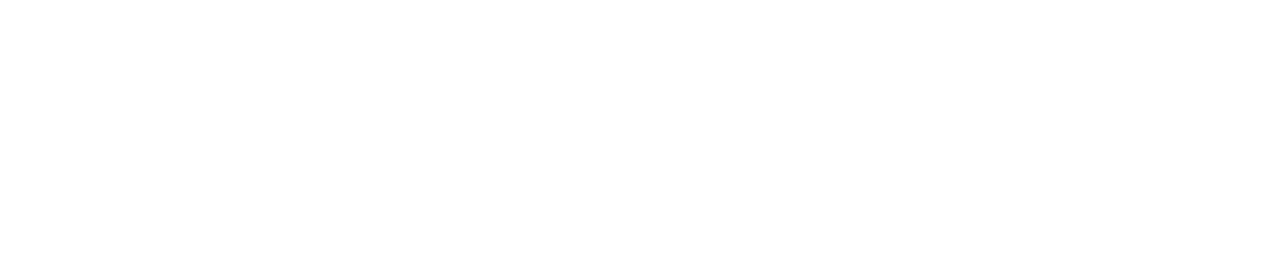
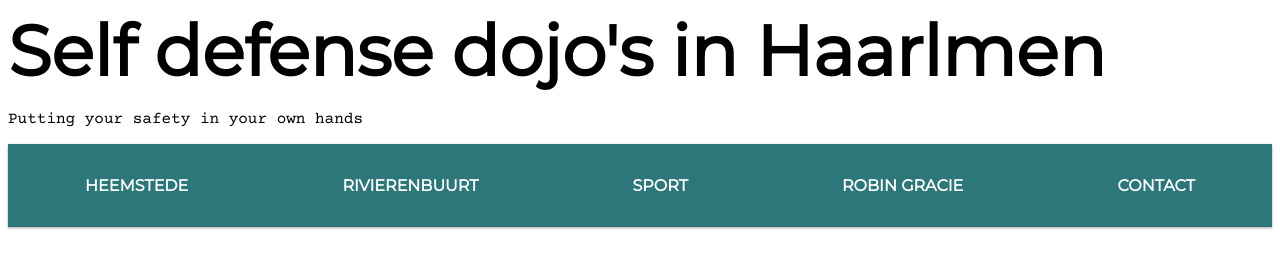
Before and after one commit to sselfie/Web-Markup, a plain HTML site: page index.html in a window 1280 px wide. Drawn offline with nearby package versions, Linux system fonts and the light colour scheme.

Commit message:
Menu finished

```diff
--- a/css/main.css
+++ b/css/main.css
@@ -0,0 +1,74 @@
+html{
+    scroll-behavior: smooth;
+}
+body{
+	magin: 0px;
+}
+h1{
+    color: #000;
+    margin: auto;
+    font-size: 70px;
+	font-family: 'Montserrat', sans-serif;
+}
+p{
+	font-family: 'Courier Prime', monospace;
+
+}
+.menu{
+  background-color: #2d777b;
+  box-shadow: 0 1px 3px 0 rgba(0, 0, 0, .12), 0 1px 2px 0 rgba(0, 0, 0, .24);
+}
+.menu_ul{
+  display: flex;
+  text-align: center;
+  padding-left: 0;
+  margin-top: 0;
+  margin-bottom: 0;
+  list-style: none;
+}
+.menuli{
+  flex-grow: 1;
+  font-family: 'Montserrat', sans-serif;
+
+}
+.menu a{
+  padding: 32px 24px;
+  font-weight: 700;
+  color: #fff;
+  text-decoration: none;
+  text-transform: uppercase;
+  position: relative;
+  overflow: hidden;
+  will-change: color;
+  transition: color .25s ease-out;
+  display: block;
+}
+
+.menu a::after{
+  content: "";
+  width: 0;
+  height: 3px;
+  background-color: #fff;
+
+  will-change: width;
+  transition: width .1s ease-out;
+
+  position: absolute;
+  bottom: 0;
+}
+
+.menu a::before{
+  left: 50%;
+  transform: translateX(-50%);
+}
+
+.menu a::after{
+  right: 50%;
+  transform: translateX(50%);
+}
+
+.menu a:hover::before,
+.menu a:hover::after{
+  width: 100%;
+  transition-duration: .2s;
+}
--- a/index.html
+++ b/index.html
@@ -3,4 +3,27 @@
 <head>
 	<meta charset="UTF-8">
 	<meta name="author" content="Kevin Rincon Karl, 618862">
+	<meta name="description" content="web-markup assessment">
 	<meta name="keywords" content="Heemstede, Rivierenbuurt, Sport, Jiu Jitsu, contact us">
+	<link rel="stylesheet" type="text/css" href="css/main.css"/>
+	<link href="https://fonts.googleapis.com/css?family=Montserrat&display=swap" rel="stylesheet">
+	<link href="https://fonts.googleapis.com/css?family=Courier+Prime&display=swap" rel="stylesheet">
+	<meta name="viewport" content="width=device-width, initial-scale=1.0">
+    <title>Sportsclub: Jiu Jitsu</title>
+    <link rel="sitemap" type="application/xml" title="Sitemap" href="sitemap.xml"/>
+</head>
+<body>
+    <article class="content" id="head">
+        <h1>Self defense dojo's in <span>Haarlmen</span></h1>
+        <p>Putting your safety in your own hands</p>
+    </article>
+	    <!-- Menu & Navigation-->
+    <nav class="menu">
+        <ul class="menu_ul">
+            <li class="menuli"><a href="#maincontent">Heemstede</a></li>
+            <li class="menuli"><a href="#secondarycontent">Rivierenbuurt</a></li>
+            <li class="menuli"><a href="#sportcontent">Sport</a></li>
+            <li class="menuli"><a href="#referralcontent">Robin Gracie</a></li>
+            <li class="menuli"><a href="#contactcontent">Contact</a></li>
+        </ul>
+    </nav>
```
